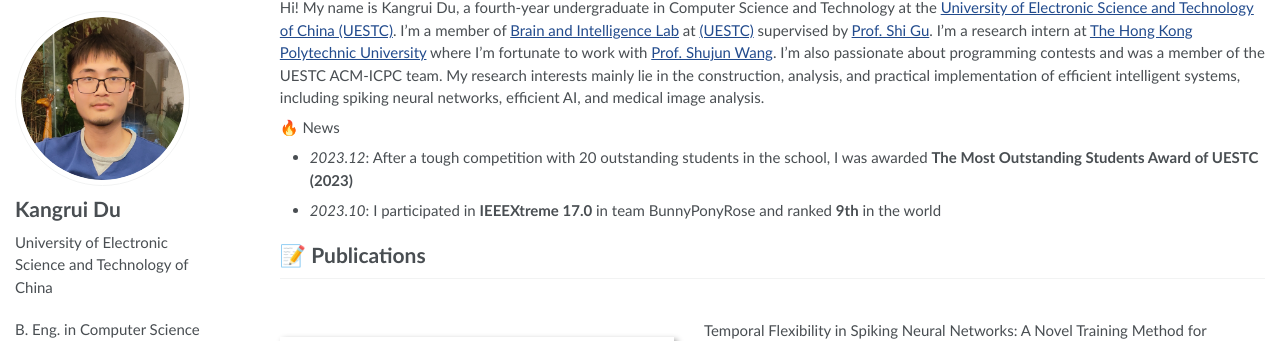
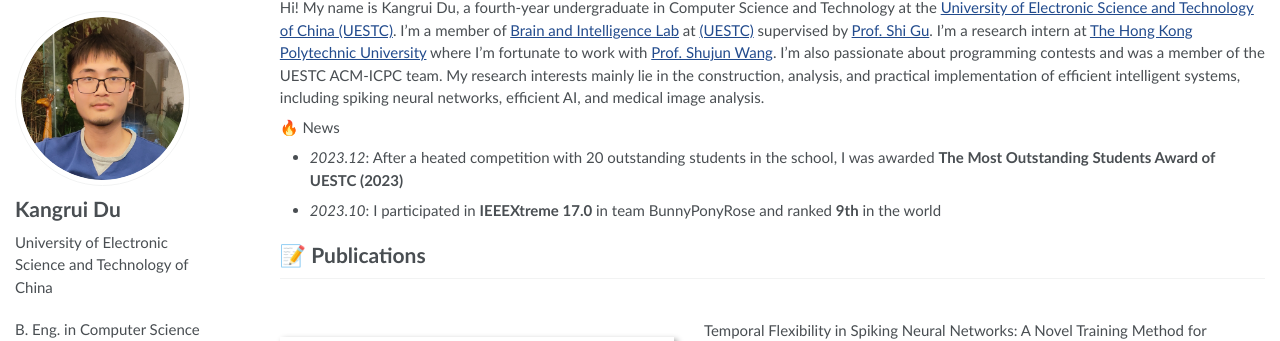
Before and after one commit to Rockdu/Rockdu.github.io, a Jekyll site: the page built from _pages/about.md, in a window 1280 px wide and 1302 px high. Shown: the part 80-421 px from the top of the window. Built offline with Jekyll 4.4.1, drawn with Linux system fonts in a browser that asks for light colours.

Commit message:
Update about.md

```diff
--- a/_pages/about.md
+++ b/_pages/about.md
@@ -23,7 +23,7 @@ My research interests mainly lie in the construction, analysis, and practical im
 
 
 🔥 News
-- *2023.12*: After a tough competition with 20 outstanding students in the school, I was awarded **The Most Outstanding Students Award of UESTC (2023)**
+- *2023.12*: After a heated competition with 20 outstanding students in the school, I was awarded **The Most Outstanding Students Award of UESTC (2023)**
 - *2023.10*: I participated in **IEEEXtreme 17.0** in team BunnyPonyRose and ranked **9th** in the world
 
 # 📝 Publications
```
